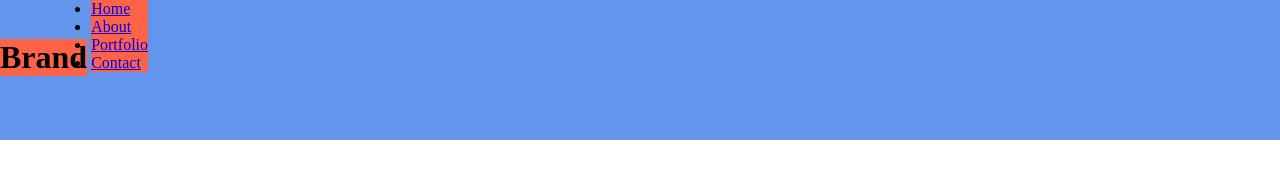
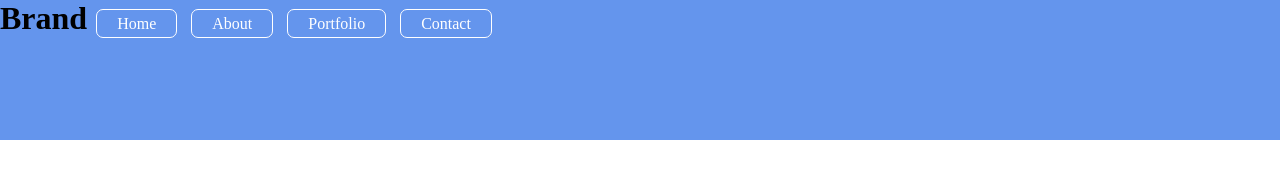
Before and after one commit to Stani80Slaw/frontendTemp, a plain HTML site: page index.html in a window 1280 px wide. Drawn offline with Linux system fonts and the light colour scheme.

Commit message:
navigation styling

```diff
--- a/css/style.css
+++ b/css/style.css
@@ -10,11 +10,37 @@ header {
 }
 
 #brand-name {
+
     display: inline-block;
-    background-color: tomato;
+
 }
 
 #navigation {
+
     display: inline-block;
-    background-color: tomato;
+
 }
+
+#navigation li {
+
+    display: inline-block;
+
+}
+
+
+#navigation li a {
+
+    margin: 5px;
+    padding: 5px 20px;
+
+    color: white;
+    border: 1px solid white;
+    border-radius: 7px;
+
+    text-decoration: none;
+}
+
+#navigation li a:hover {
+
+    background-color: rgb(128, 166, 236);
+}
```
